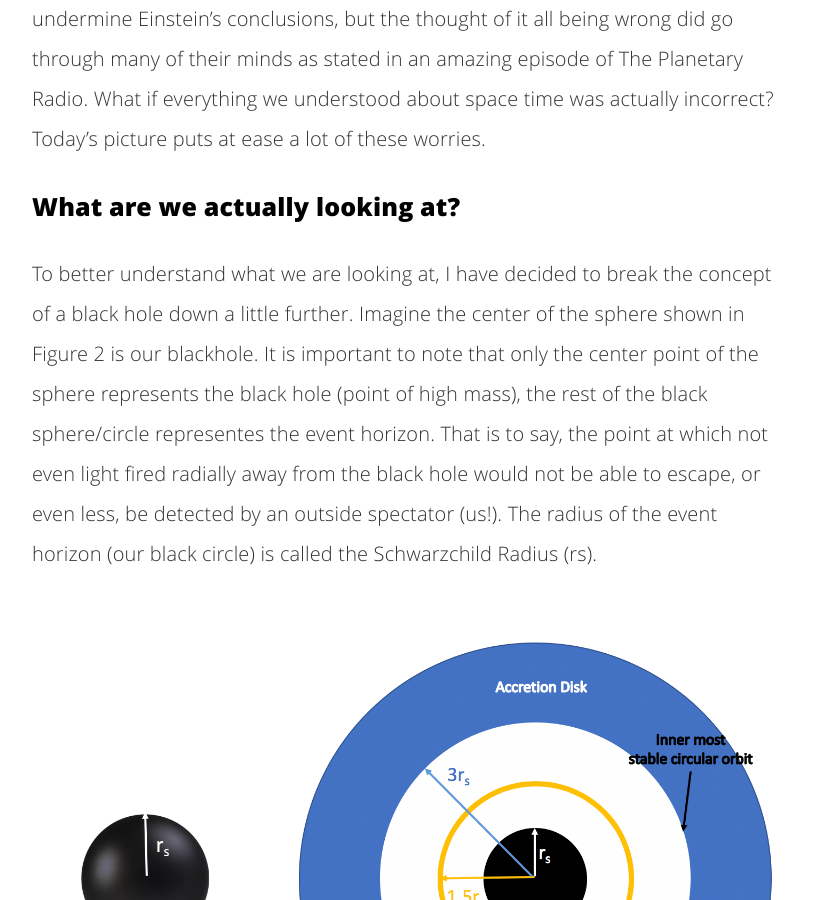
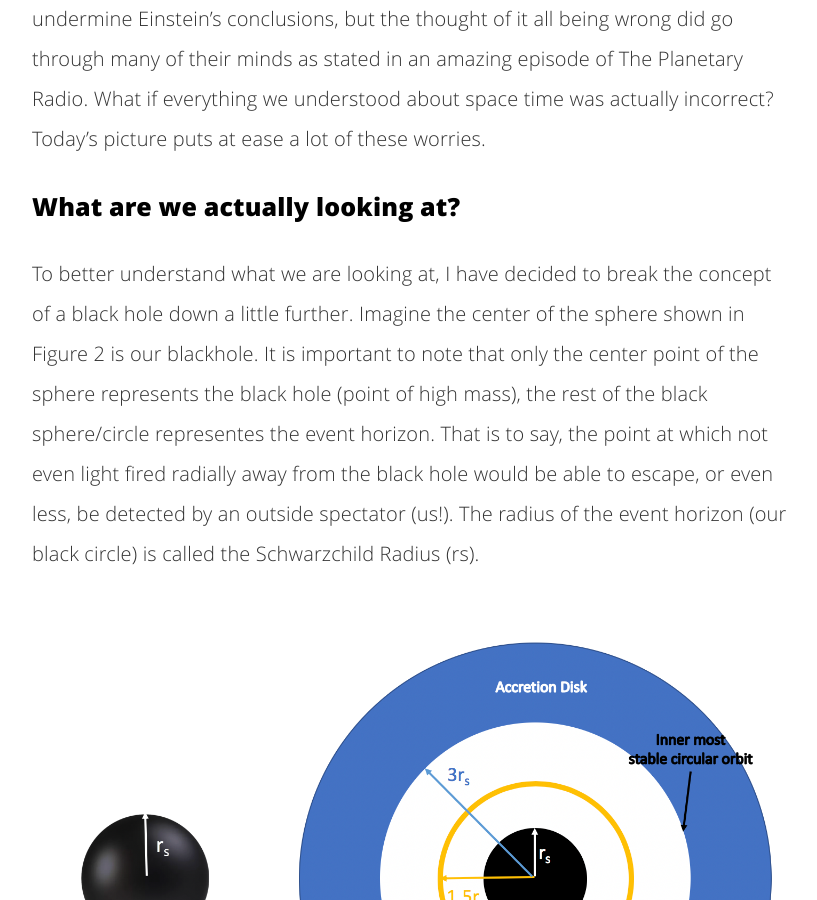
Before and after one commit to spacewired/spacewired.github.io, a Jekyll site: the page built from _posts/2019-04-10-a-black-holes-close-up.md, in a window 1280 px wide and 900 px high, scrolled down 2870 px. Shown: the whole window, without its empty margins (228-1045 px from the left). Built offline with Jekyll 4.4.1, drawn with Linux system fonts in a browser that asks for light colours; comment, search, counter and statistics services are not loaded; some of the changed lines change nothing that is shown; some of the changed text lies outside the part shown.

Commit message:
Update grammar

```diff
--- a/_posts/2019-04-10-a-black-holes-close-up.md
+++ b/_posts/2019-04-10-a-black-holes-close-up.md
@@ -29,9 +29,9 @@
 Chile and Antarctica.
 
 The image released today is that of the black hole at the heart of the distant galaxy Messier 87. While the EHT has
-been focused in capturing an image of the black hole at the center of our galaxy as well, the much larger size of the
-black hole in the Virgo galaxy and the location of it in respect to our current location in our own galaxy, made the
-Messier 87 black hole, "easier" to capture.
+been focused on capturing an image of the black hole at the center of our galaxy as well, the picture released was that
+of the black hole at the center of Messier 87. Messier 87's much larger size and tit's current location from our perspective,
+made it's black hole "easier" to capture.
 
 ![A black hole](/assets/img/BLACKHOLE/blackhole.jpg)<sub><sup>Figure 1: Image released at NSF conference by the EHT
 team.</sup></sub>
@@ -55,7 +55,7 @@
 To better understand what we are looking at, I have decided to break the concept of a black hole down a little further.
 Imagine the center of the sphere shown in Figure 2 is our blackhole. It is important to note that only the center
 point of the sphere represents the black hole (point of high mass), the rest of the black sphere/circle representes the event
-horizon. That is to say, the point at which not even light fired radially away from the black hole would not be able to
+horizon. That is to say, the point at which not even light fired radially away from the black hole would be able to
 escape, or even less, be detected by an outside spectator (us!). The radius of the event horizon (our black circle) is called the Schwarzchild Radius (rs).
 
 ![Diagram0](/assets/img/BLACKHOLE/0Diagram.png)<sub><sup>Figure 2: Diagram of black hole, shows the event horizon in black
```
